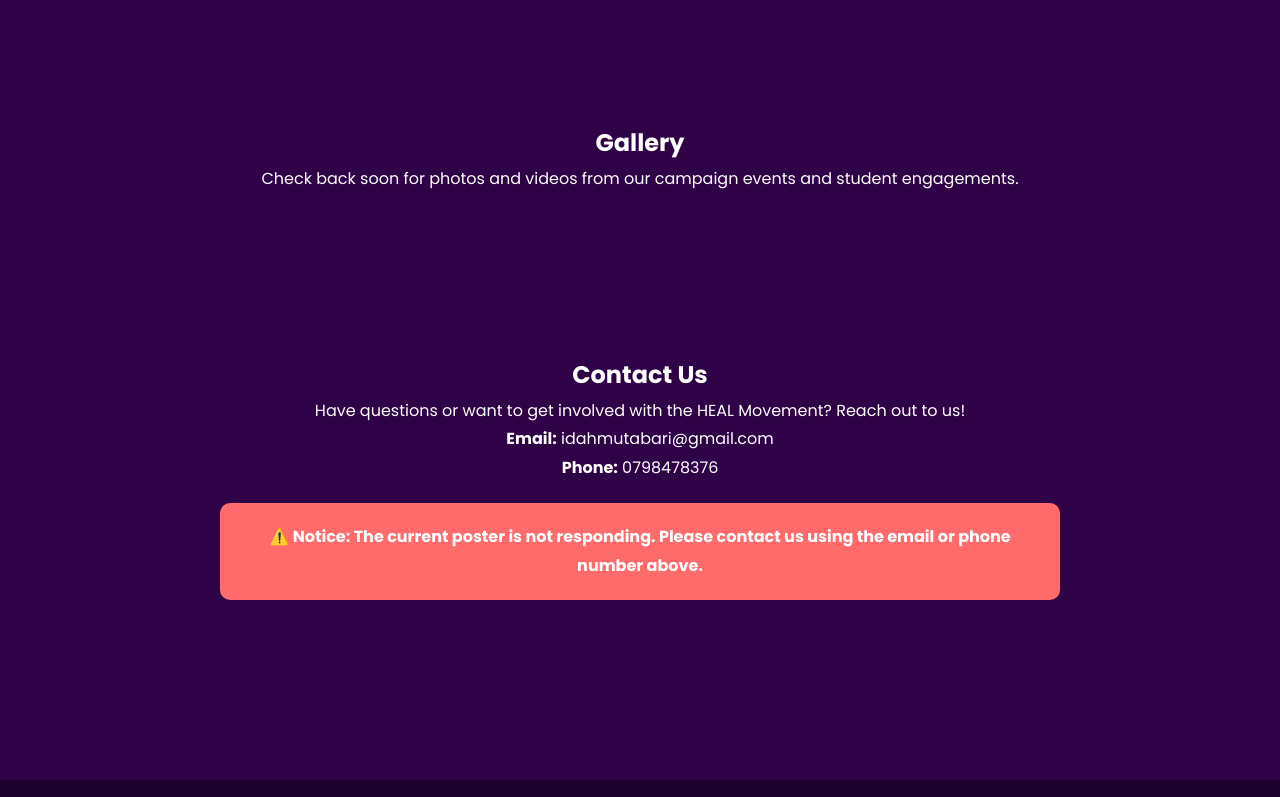
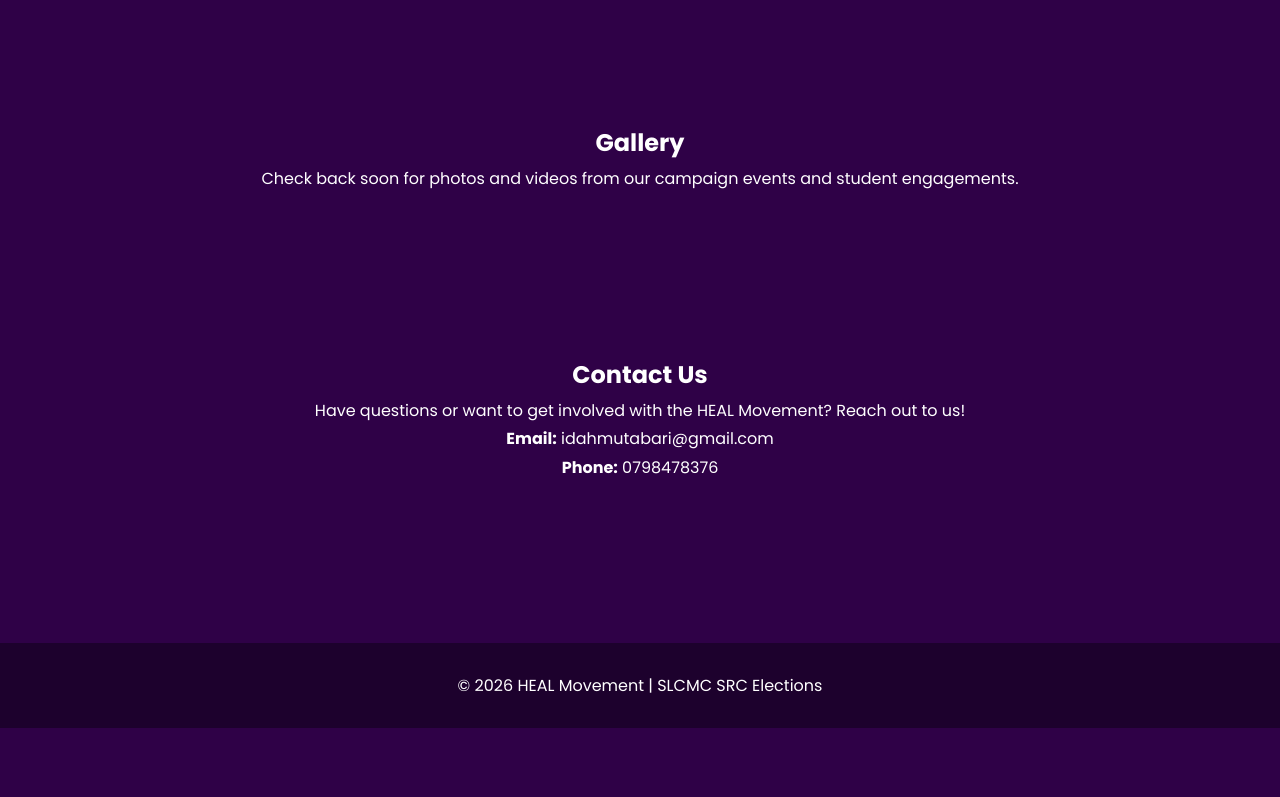
Before and after one commit to Osiligih-anonymous/H.M, a plain HTML site: page index.html in a window 1280 px wide. Shown: the part 4005-4802 px from the top of the page. After the commit the page ends 4733 px from the top, so only its background shows below. Drawn offline with Linux system fonts and the light colour scheme.

Commit message:
Remove notice about poster not responding and consolidate posters with team lineup as main poster

```diff
--- a/index.html
+++ b/index.html
@@ -169,6 +169,13 @@
 font-size:60px;
 font-weight:bold;
 color:#2f0147;
+overflow:hidden;
+}
+
+.candidate-avatar img{
+width:100%;
+height:100%;
+object-fit:cover;
 }
 
 .candidate-name{
@@ -189,16 +196,6 @@
 font-size:13px;
 color:#e0e0e0;
 line-height:1.6;
-}
-
-.notice{
-background:#ff6b6b;
-color:white;
-padding:20px;
-margin:20px auto;
-border-radius:10px;
-max-width:1000px;
-font-weight:bold;
 }
 
 footer{
@@ -319,7 +316,7 @@
 
 </div>
 
-<!-- TEAM LINEUP POSTER -->
+<!-- TEAM LINEUP POSTER - MAIN POSTER -->
 <div class="team-poster">
 
 <img src="poster.png" alt="HEAL Movement Team Lineup - All Candidates 2026/2027">
@@ -423,10 +420,6 @@
 
 <p><strong>Phone:</strong> 0798478376</p>
 
-<div class="notice">
-⚠️ Notice: The current poster is not responding. Please contact us using the email or phone number above.
-</div>
-
 </section>
 
 <!-- FOOTER -->
```
